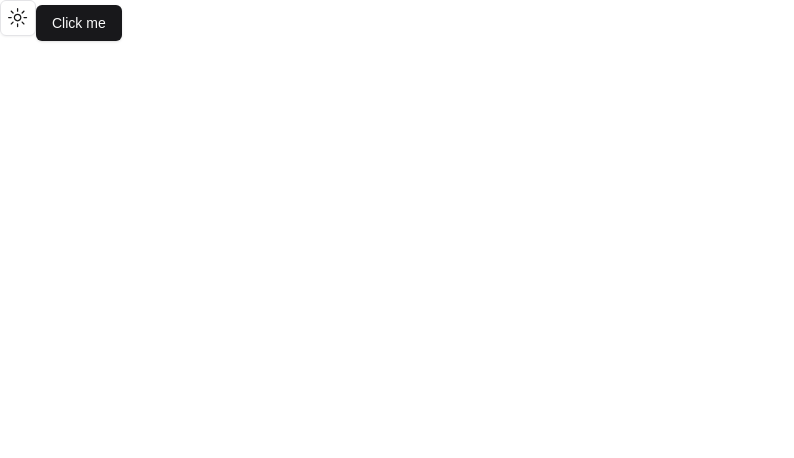
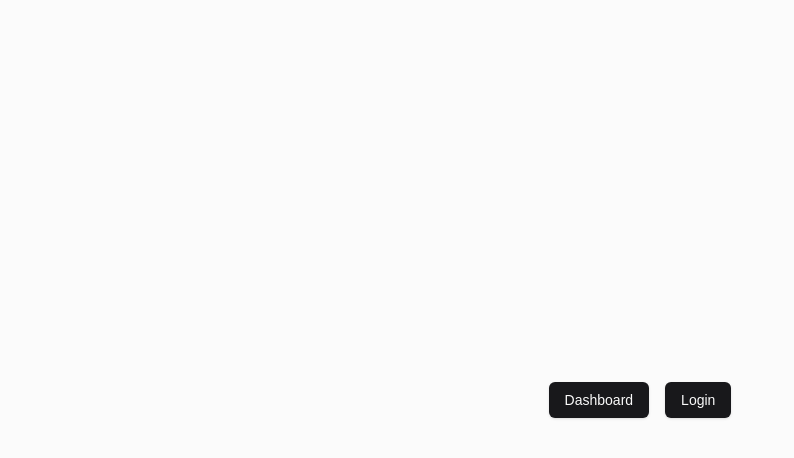
Before and after one commit to Chase-Horton/next-site, a Next.js app: page / in a window 1280 px wide. Shown: the top 458 px of the page, without its empty margins (0-794 px from the left). Built offline with nearby package versions, Linux system fonts and the light colour scheme.

Commit message:
fixed bgs

```diff
--- a/app/dashboard/login/page.tsx
+++ b/app/dashboard/login/page.tsx
@@ -13,7 +13,7 @@ import { Label } from "@/components/ui/label";
 
 export default function LoginForm() {
   return (
-    <div className="flex justify-center items-center min-h-screen">
+    <div className="flex justify-center items-center min-h-screen bg-muted/40">
       <Card className="mx-auto max-w-sm">
         <CardHeader>
           <CardTitle className="text-xl">Sign Up</CardTitle>
--- a/app/page.tsx
+++ b/app/page.tsx
@@ -1,11 +1,19 @@
+'use client'
 import { Button } from "@/components/ui/button"
-import ModeToggle from "@/components/ui/mode-toggle"
+import { Card } from "@/components/ui/card"
+
+import { useRouter } from 'next/navigation'
 
 export default function Home() {
+  const router = useRouter()
   return (
-    <div>
-      <ModeToggle />
-      <Button>Click me</Button>
+    <div className="bg-muted/40 flex justify-center items-center min-h-screen min-w-screen">
+      <div className="flex flex-col items-center">
+          <div className="flex space-x-4 my-4 mx-4">
+            <Button onClick={() => router.push('/dashboard')} className="">Dashboard</Button>
+            <Button onClick={() => router.push('/dashboard/login')} className="">Login</Button>
+          </div>
+      </div>
     </div>
   )
 }
```
